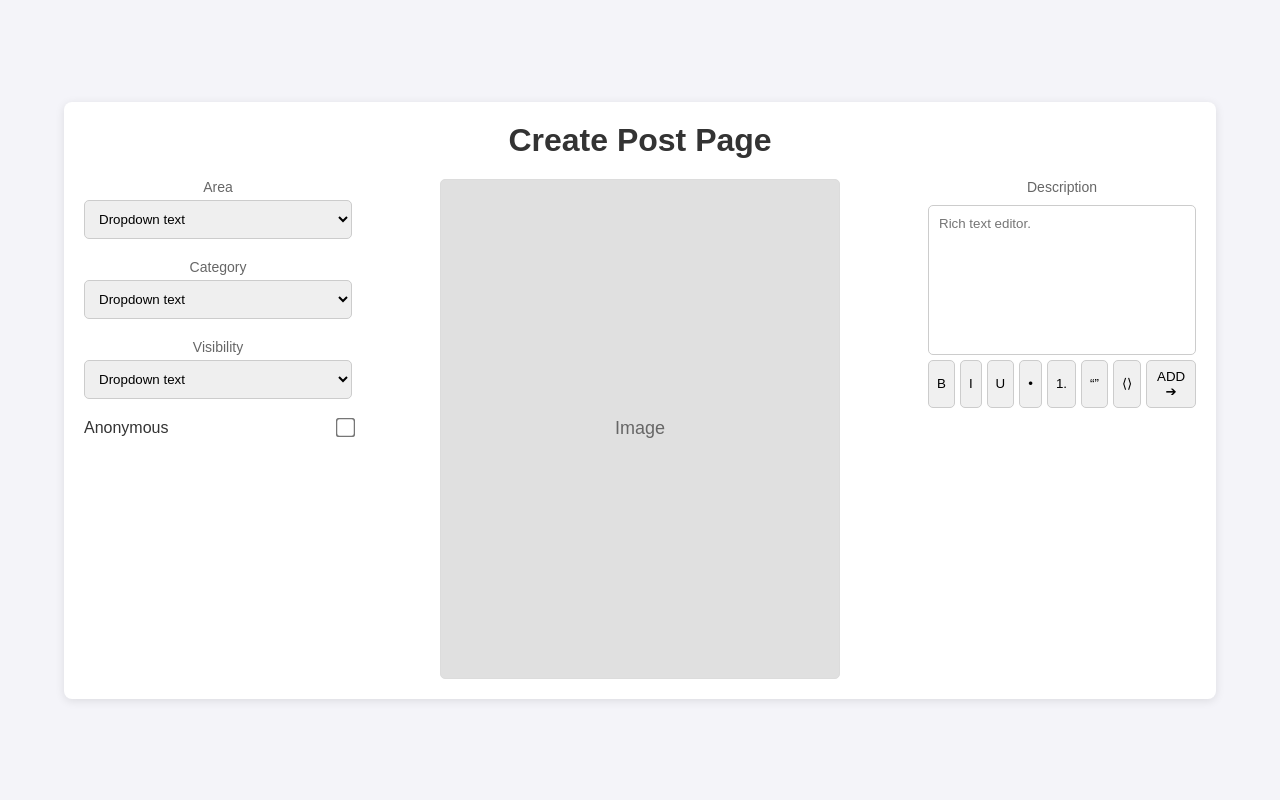
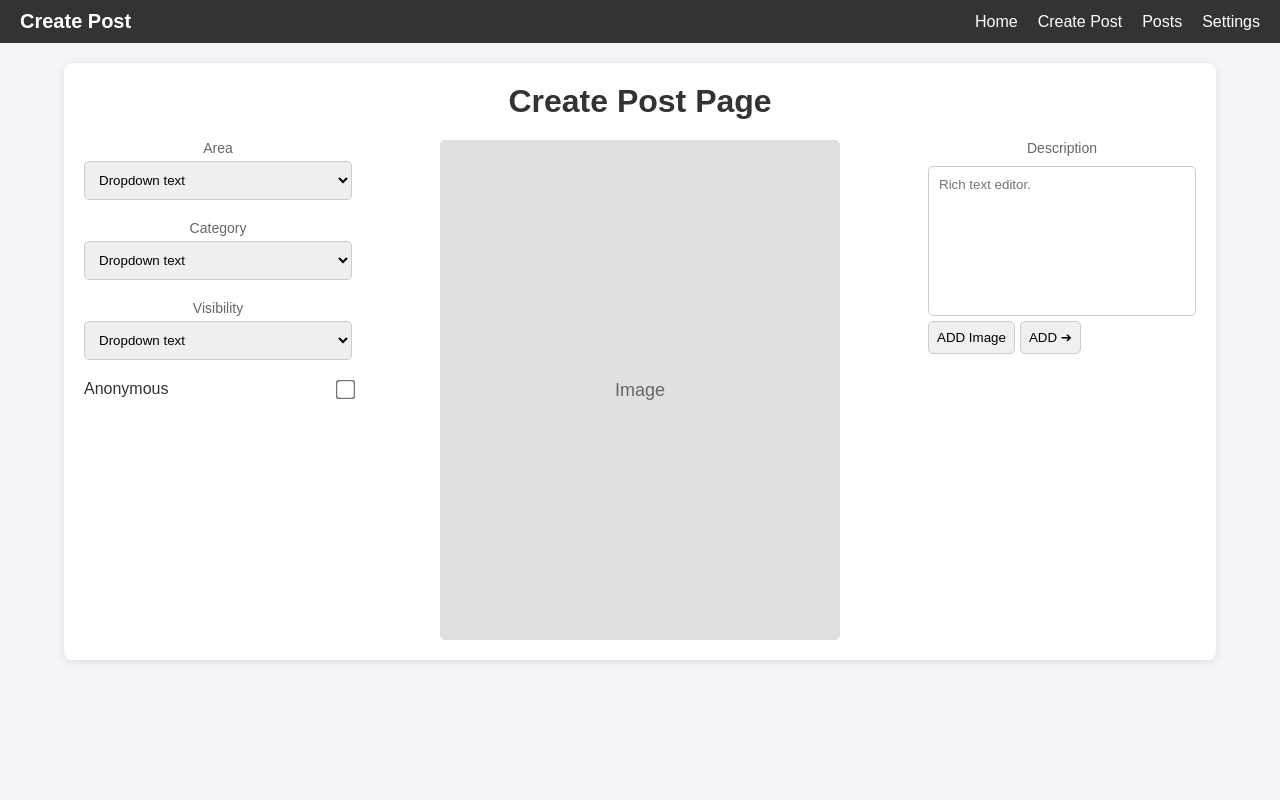
Before and after one commit to RasinduBingusara/FixItLanka_Website, a PHP site: page /createpost.html in a window 1280 px wide. Run offline with PHP 8.4, Linux system fonts and the light colour scheme.

Commit message:
updated nav bar

```diff
--- a/createpost.html
+++ b/createpost.html
@@ -4,10 +4,25 @@
     <meta charset="UTF-8">
     <meta http-equiv="X-UA-Compatible" content="IE=edge">
     <meta name="viewport" content="width=device-width, initial-scale=1.0">
-    <link rel="stylesheet" href="css\createpost.css">
+    <link rel="stylesheet" href="css/createpost.css">
     <title>Create Post Page</title>
 </head>
 <body>
+
+    <!-- Navigation Bar -->
+    <nav class="navbar">
+        <div class="nav-brand">Create Post</div>
+        <div class="nav-links" id="navLinks">
+            <a href="#">Home</a>
+            <a href="#">Create Post</a>
+            <a href="#">Posts</a>
+            <a href="#">Settings</a>
+        </div>
+        <div class="hamburger" id="hamburger">
+            ☰
+        </div>
+    </nav>
+
     <div class="create-post-container">
         <h1>Create Post Page</h1>
         <div class="create-post-content">
@@ -45,18 +60,21 @@
                 <div class="editor-container">
                     <textarea id="description" placeholder="Rich text editor."></textarea>
                     <div class="editor-toolbar">
-                        <button>B</button>
-                        <button>I</button>
-                        <button>U</button>
-                        <button>•</button>
-                        <button>1.</button>
-                        <button>“”</button>
-                        <button>⟨⟩</button>
+                        <button>ADD Image </button>
                         <button>ADD ➔</button>
                     </div>
                 </div>
             </div>
         </div>
     </div>
+
+    <script>
+        // Toggle navbar links on hamburger click
+        document.getElementById('hamburger').addEventListener('click', function() {
+            var navLinks = document.getElementById('navLinks');
+            navLinks.classList.toggle('active');
+        });
+    </script>
+
 </body>
 </html>
--- a/css/createpost.css
+++ b/css/createpost.css
@@ -7,11 +7,66 @@
 
 body {
     display: flex;
-    justify-content: center;
+    flex-direction: column;
     align-items: center;
     min-height: 100vh;
     background-color: #f4f4f9;
     color: #333;
+}
+
+/* Navigation Bar Styles */
+.navbar {
+    width: 100%;
+    background-color: #333;
+    display: flex;
+    justify-content: space-between;
+    align-items: center;
+    padding: 10px 20px;
+    color: #fff;
+}
+
+.nav-brand {
+    font-size: 20px;
+    font-weight: bold;
+}
+
+.nav-links {
+    display: flex;
+    gap: 20px;
+}
+
+.nav-links a {
+    color: #fff;
+    text-decoration: none;
+}
+
+.hamburger {
+    display: none;
+    font-size: 24px;
+    cursor: pointer;
+}
+
+/* Responsive Styles */
+@media (max-width: 768px) {
+    .nav-links {
+        display: none;
+        flex-direction: column;
+        background-color: #444;
+        position: absolute;
+        top: 50px;
+        right: 0;
+        width: 200px;
+        gap: 10px;
+        padding: 10px;
+    }
+
+    .nav-links.active {
+        display: flex;
+    }
+
+    .hamburger {
+        display: block;
+    }
 }
 
 .create-post-container {
@@ -22,6 +77,7 @@ body {
     border-radius: 8px;
     box-shadow: 0 2px 10px rgba(0, 0, 0, 0.1);
     text-align: center;
+    margin-top: 20px;
 }
 
 h1 {
```
Also changed, not shown: bandPage.html (+23 -1 lines), css/bandPage.css (+55 -0 lines), css/superVisorPanel.css (+55 -0 lines), css/supervisor-account-management.css (+57 -0 lines), superVisorPanel.html (+23 -1 lines), supervisor-account-management.html (+23 -1 lines).
